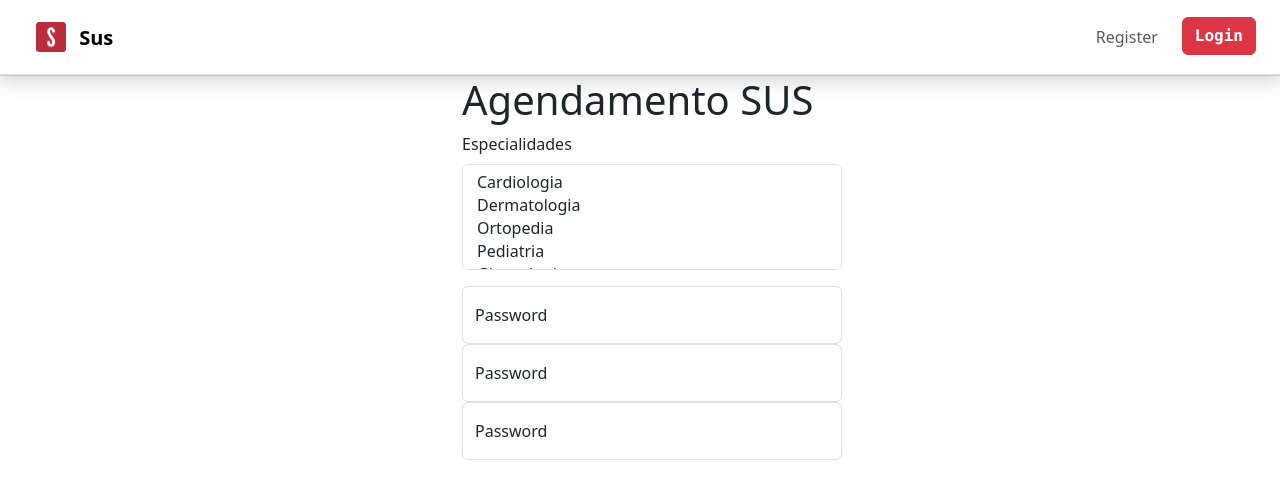
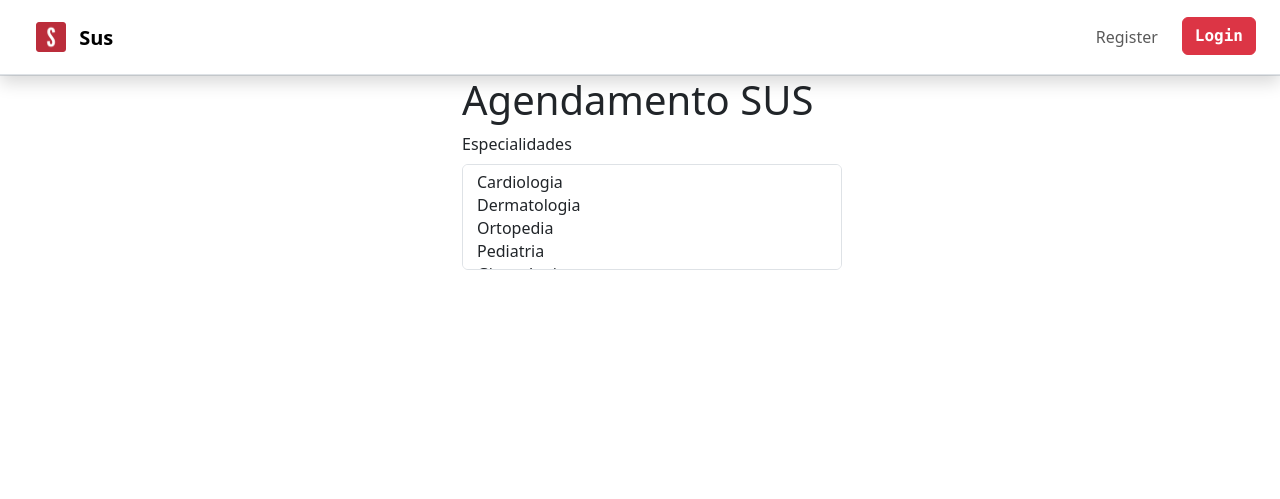
Before and after one commit to Gustavo-CS/sistema-de-fila-para-o-sistema-de-saude, a Django app: page /scheduling/ in a window 1280 px wide. Shown: the top 499 px of the page. Run offline with Django 5.2, Linux system fonts and the light colour scheme.

```diff
--- a/users_sus/templates/scheduling.html
+++ b/users_sus/templates/scheduling.html
@@ -26,7 +26,7 @@
 
                 <h1>Agendamento SUS </h1>
 
-                <div class="mb-3" style="width: 380px;"">
+                <div class="mb-3" style="width: 380px;">
                     <label for="especialidades" class="form-label">Especialidades</label>
                     <select id="especialidades" name="especialidades" multiple class="form-select">
                       <option value="Cardiologia">Cardiologia</option>
@@ -39,18 +39,6 @@
 
 
 
-                <div class="form-floating" style="width: 380px;">
-                    <input type="password" class="form-control" id="floatingPassword" placeholder="Password" />
-                    <label for="floatingPassword">Password</label>
-                </div>
-                <div class="form-floating" style="width: 380px;">
-                    <input type="password" class="form-control" id="floatingPassword" placeholder="Password" />
-                    <label for="floatingPassword">Password</label>
-                </div>
-                <div class="form-floating" style="width: 380px;">
-                    <input type="password" class="form-control" id="floatingPassword" placeholder="Password" />
-                    <label for="floatingPassword">Password</label>
-            </div>
             </div>
         </div>
     </form>
```
